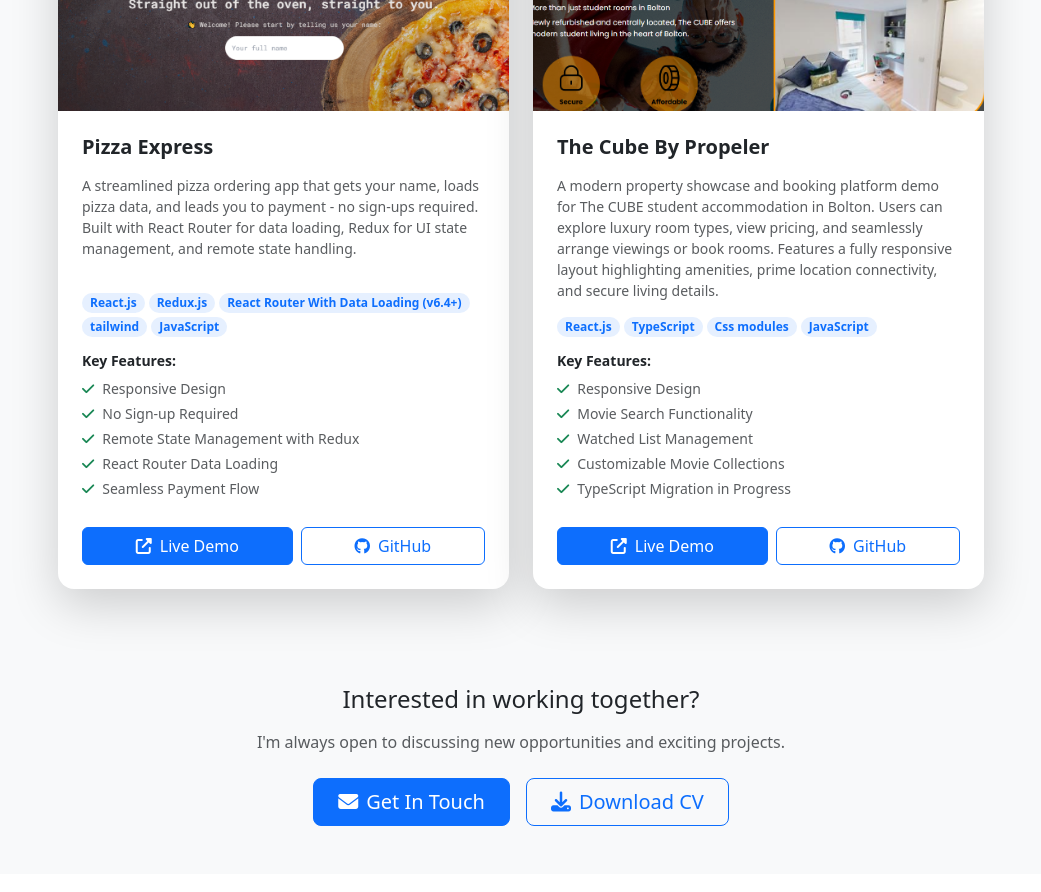
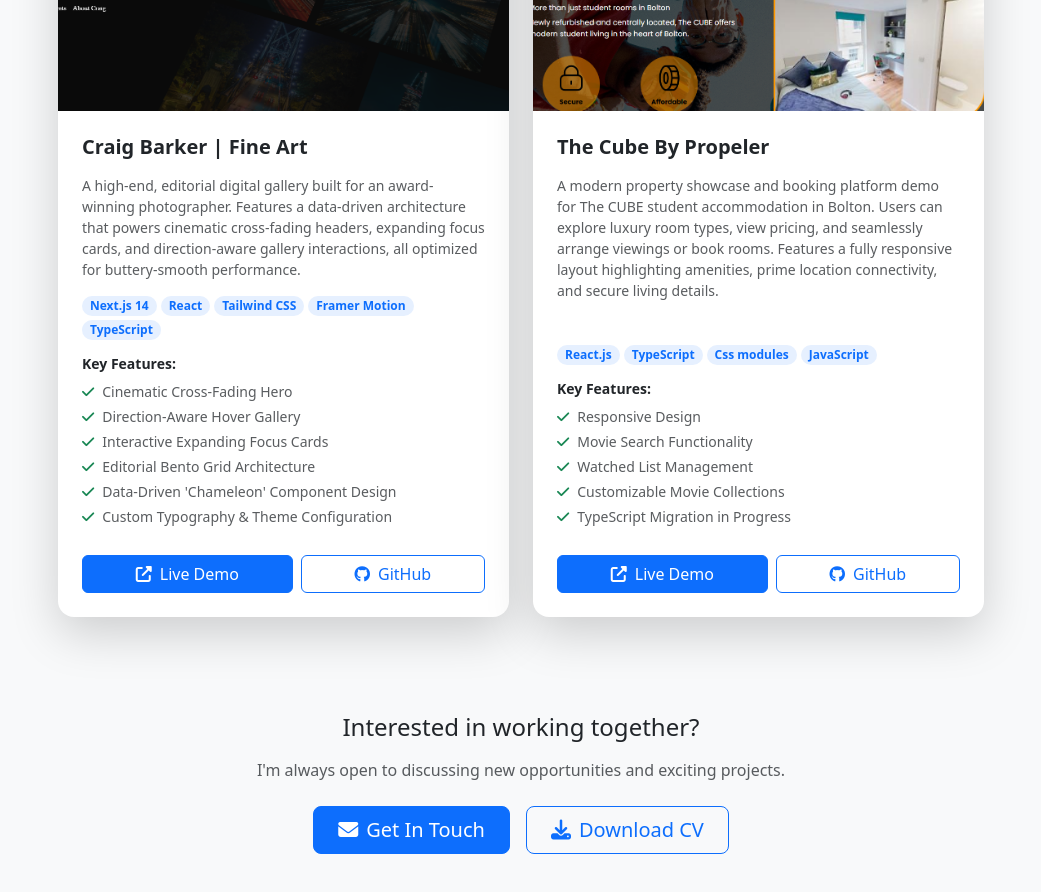
Before and after one commit to amirtavass/amir-portfolio, a Next.js app: page / in a window 1280 px wide. Shown: the part 3740-4632 px from the top of the page, without its empty margins (119-1160 px from the left). Built offline with nearby package versions, Linux system fonts and the light colour scheme.

Commit message:
added craig fine art project

```diff
--- a/src/data/projectsData.js
+++ b/src/data/projectsData.js
@@ -35,26 +35,27 @@
   },
   {
     id: 3,
-    title: "Pizza Express",
+    title: "Craig Barker | Fine Art",
     description:
-      "A streamlined pizza ordering app that gets your name, loads pizza data, and leads you to payment - no sign-ups required. Built with React Router for data loading, Redux for UI state management, and remote state handling.",
+      "A high-end, editorial digital gallery built for an award-winning photographer. Features a data-driven architecture that powers cinematic cross-fading headers, expanding focus cards, and direction-aware gallery interactions, all optimized for buttery-smooth performance.",
     image: "/images/site-5.png",
-    liveUrl: "https://pizza-express-co.vercel.app/",
-    githubUrl: "https://github.com/amirtavass/Pizza-Express-CO.",
-    detailsUrl: "/projects/Pizza-Express-CO",
+    liveUrl: "https://craig-barker-fine-art.vercel.app/",
+    githubUrl: "https://github.com/amirtavass/craig-barker-fine-art",
+    detailsUrl: "/projects/craig-barker-fine-art",
     technologies: [
-      "React.js",
-      "Redux.js",
-      "React Router With Data Loading (v6.4+)",
-      "tailwind",
-      "JavaScript",
+      "Next.js 14",
+      "React",
+      "Tailwind CSS",
+      "Framer Motion",
+      "TypeScript",
     ],
     features: [
-      "Responsive Design",
-      "No Sign-up Required",
-      "Remote State Management with Redux",
-      "React Router Data Loading",
-      "Seamless Payment Flow",
+      "Cinematic Cross-Fading Hero",
+      "Direction-Aware Hover Gallery",
+      "Interactive Expanding Focus Cards",
+      "Editorial Bento Grid Architecture",
+      "Data-Driven 'Chameleon' Component Design",
+      "Custom Typography & Theme Configuration",
     ],
   },
   {
```
Also changed, not shown: public/images/site-5.png.
